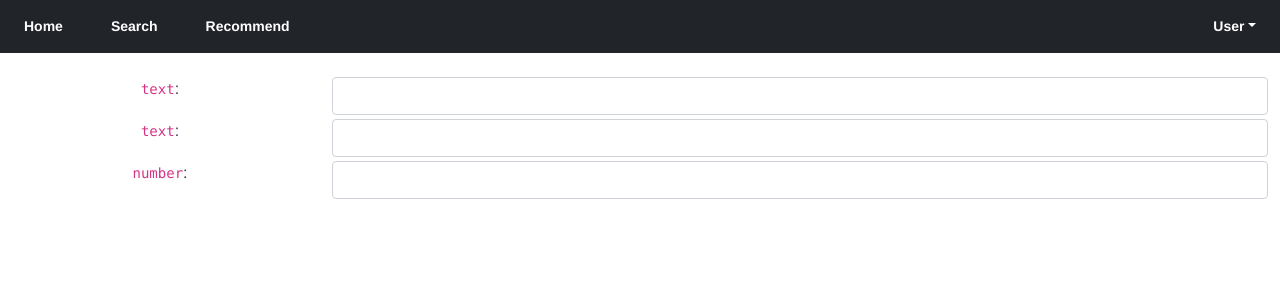
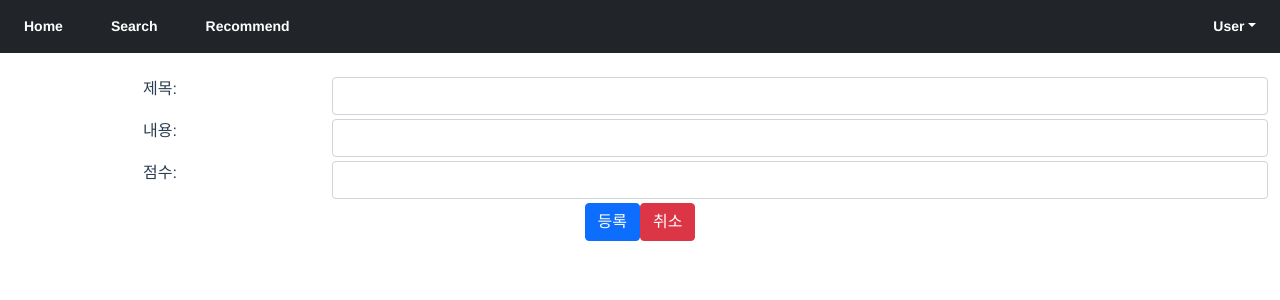
Before and after one commit to sangjinsu/ssafy6-movie-project-front, a Vue app: page /createreview in a window 1280 px wide. Shown: the top 300 px of the page. Built offline with nearby package versions, Linux system fonts and the light colour scheme; sample sign-in values are in the browser's storage.

Commit message:
feat: review form

```diff
--- a/src/components/CreateReview.vue
+++ b/src/components/CreateReview.vue
@@ -1,17 +1,22 @@
 <template>
   <div>
     <b-container fluid>
-      <b-row class="my-1" v-for="type in types" :key="type">
-        <b-col sm="3">
-          <label :for="`type-${type}`"
-            ><code>{{ type }}</code
-            >:</label
-          >
-        </b-col>
-        <b-col sm="9">
-          <b-form-input :id="`type-${type}`" :type="type"></b-form-input>
-        </b-col>
-      </b-row>
+      <b-form @submit="onSubmit" v-if="show">
+        <b-row class="my-1" v-for="type in types" :key="type.id">
+          <b-col sm="3">
+            <label :for="`type-${type.name}`">{{ type.title }}:</label>
+          </b-col>
+          <b-col sm="9">
+            <b-form-input
+              :id="`type-${type.name}`"
+              :type="type.name"
+              v-model="forms.content"
+            ></b-form-input>
+          </b-col>
+        </b-row>
+        <b-button type="submit" variant="primary">등록</b-button>
+        <b-button type="submit" variant="danger">취소</b-button>
+      </b-form>
     </b-container>
   </div>
 </template>
@@ -21,8 +26,24 @@ export default {
   name: "CreateReview",
   data() {
     return {
-      types: ["text", "text", "number"],
+      forms: {
+        title: null,
+        content: null,
+        rate: null,
+      },
+      types: [
+        { name: "text", title: "제목" },
+        { name: "text", title: "내용" },
+        { name: "number", title: "점수" },
+      ],
+      show: true,
     };
+  },
+  methods: {
+    onSubmit(event) {
+      event.preventDefault();
+      this.$emit("submit-review", this.forms);
+    },
   },
 };
 </script>
```
